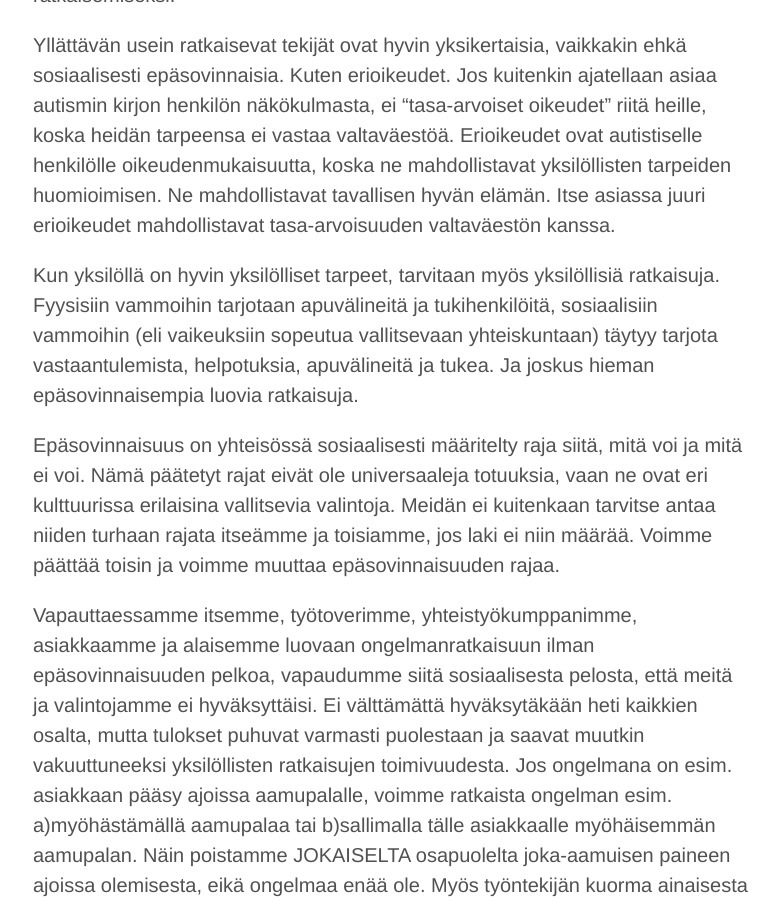
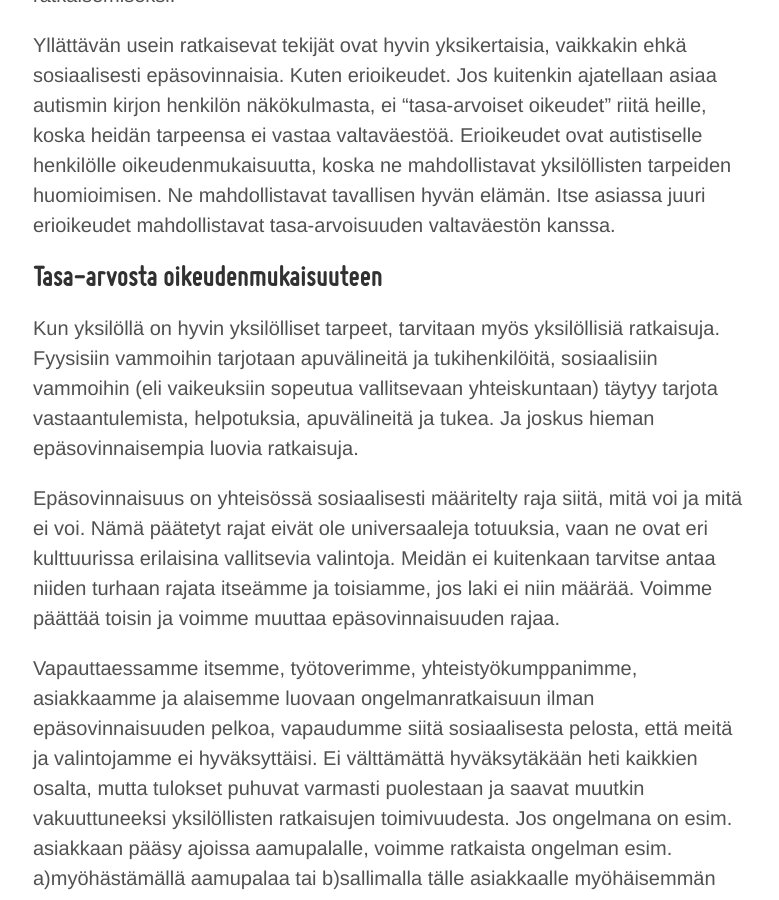
Before and after one commit to niinapiira/neppari.net, a Jekyll site: the page built from _posts/2016-06-17-vaikeudesta-auttaa-ja-ratkaista.md, in a window 1280 px wide and 900 px high, scrolled down 1574 px. Shown: the whole window, without its empty margins (247-1026 px from the left). Built offline with Jekyll 4.4.1, drawn with Linux system fonts in a browser that asks for light colours.

Commit message:
Updated 2016-06-17-vaikeudesta-auttaa-ja-ratkaista.md

```diff
--- a/_posts/2016-06-17-vaikeudesta-auttaa-ja-ratkaista.md
+++ b/_posts/2016-06-17-vaikeudesta-auttaa-ja-ratkaista.md
@@ -18,6 +18,8 @@ Jos vaadimme asiakkailta tai keneltä tahansa liikoja, tulemme aiheuttaneeksi tu
 
 Yllättävän usein ratkaisevat tekijät ovat hyvin yksikertaisia, vaikkakin ehkä sosiaalisesti epäsovinnaisia. Kuten erioikeudet. Jos kuitenkin ajatellaan asiaa autismin kirjon henkilön näkökulmasta, ei "tasa-arvoiset oikeudet" riitä heille, koska heidän tarpeensa ei vastaa valtaväestöä. Erioikeudet ovat autistiselle henkilölle oikeudenmukaisuutta, koska ne mahdollistavat yksilöllisten tarpeiden huomioimisen. Ne mahdollistavat tavallisen hyvän elämän. Itse asiassa juuri erioikeudet mahdollistavat tasa-arvoisuuden valtaväestön kanssa.
 
+## Tasa-arvosta oikeudenmukaisuuteen
+
 Kun yksilöllä on hyvin yksilölliset tarpeet, tarvitaan myös yksilöllisiä ratkaisuja. Fyysisiin vammoihin tarjotaan apuvälineitä ja tukihenkilöitä, sosiaalisiin vammoihin (eli vaikeuksiin sopeutua vallitsevaan yhteiskuntaan) täytyy tarjota vastaantulemista, helpotuksia, apuvälineitä ja tukea. Ja joskus hieman epäsovinnaisempia luovia ratkaisuja.
 
 Epäsovinnaisuus on yhteisössä sosiaalisesti määritelty raja siitä, mitä voi ja mitä ei voi. Nämä päätetyt rajat eivät ole universaaleja totuuksia, vaan ne ovat eri kulttuurissa erilaisina vallitsevia valintoja. Meidän ei kuitenkaan tarvitse antaa niiden turhaan rajata itseämme ja toisiamme, jos laki ei niin määrää. Voimme päättää toisin ja voimme muuttaa epäsovinnaisuuden rajaa.
```
